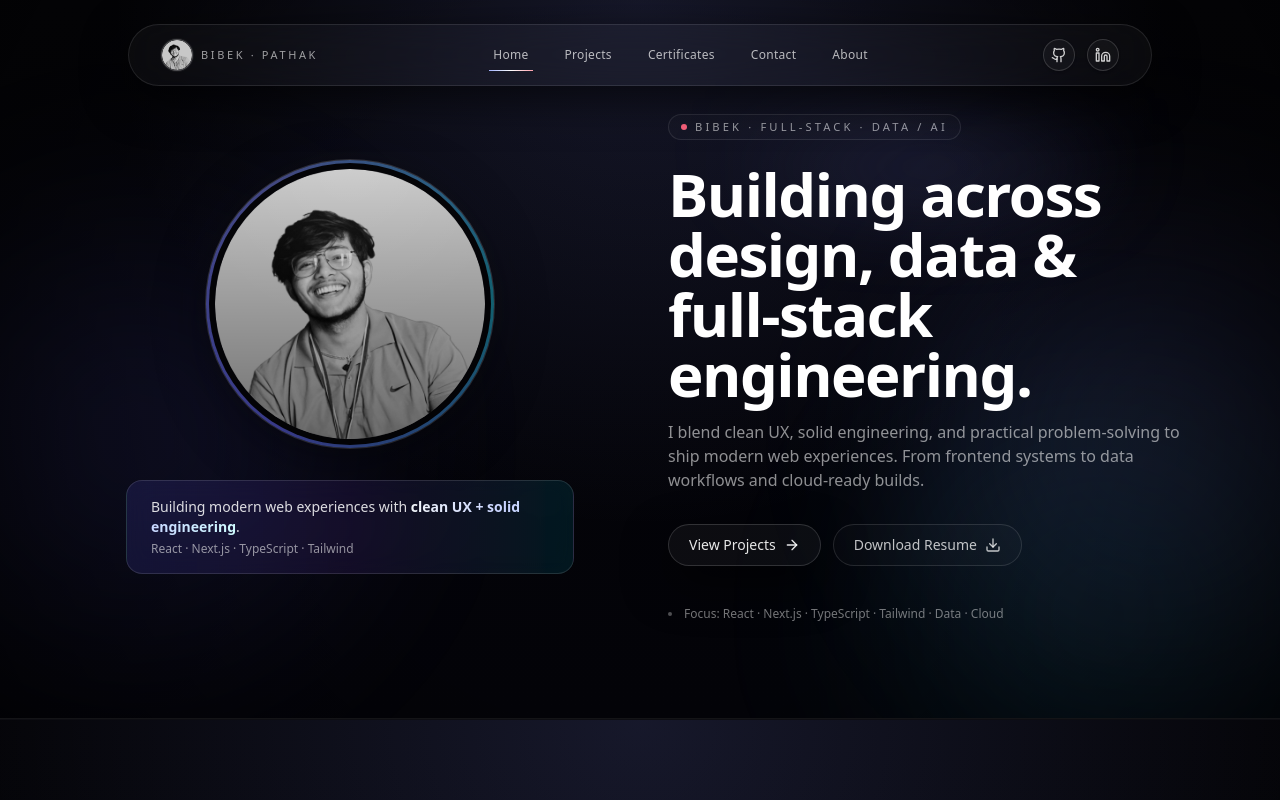
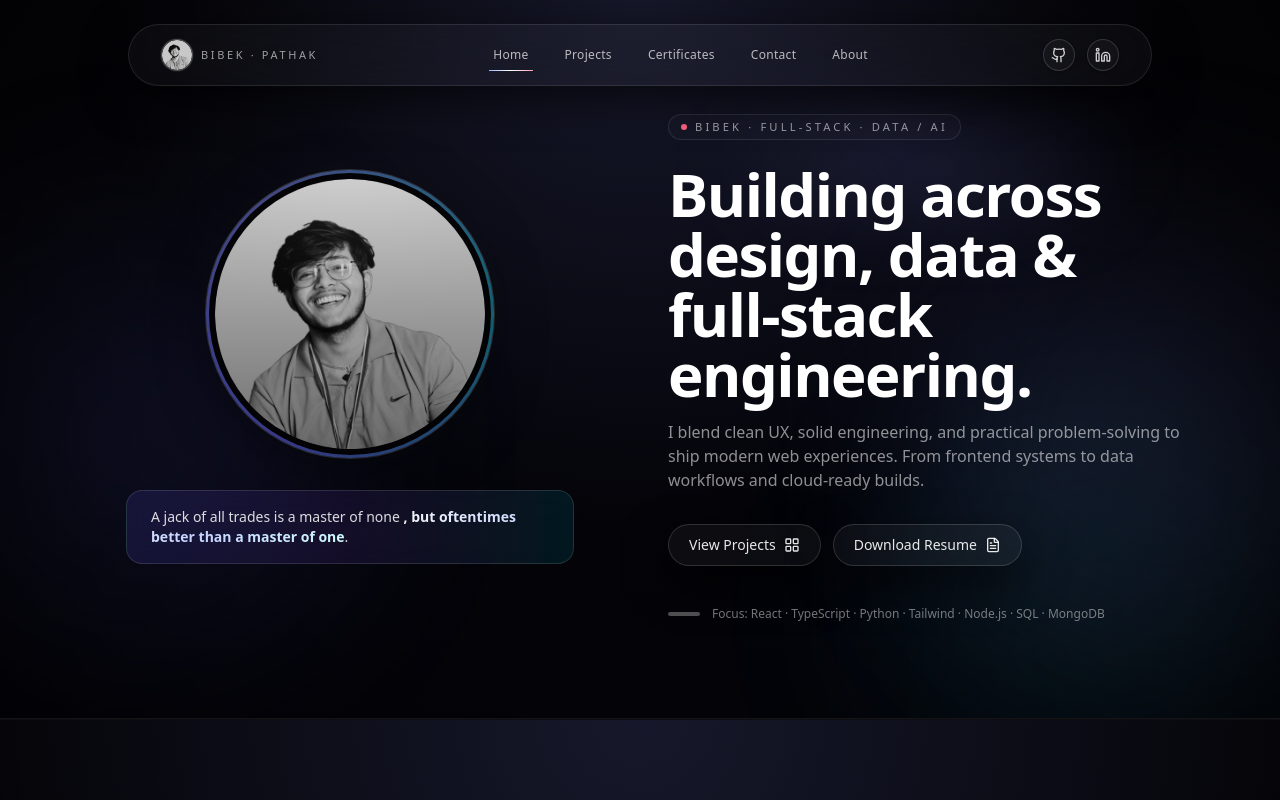
Before and after one commit to RavangDai/Portfolio, a Next.js app: page / in a window 1280 px wide. Shown: the top 800 px of the page. Built offline with nearby package versions, Linux system fonts and the light colour scheme.

Commit message:
Contact section updated

```diff
--- a/src/components/ui/contact-section.tsx
+++ b/src/components/ui/contact-section.tsx
@@ -2,7 +2,7 @@
 
 import { useState } from "react";
 import { motion } from "framer-motion";
-import { ArrowRight, Mail } from "lucide-react";
+import { SendHorizonal, Mail } from "lucide-react";
 import { cn } from "@/lib/utils";
 
 const container = {
@@ -25,6 +25,7 @@ const item = (delay: number) => ({
 
 export function ContactSection() {
   const [feedback, setFeedback] = useState<string | null>(null);
+  const [isSent, setIsSent] = useState(false);
 
   return (
     <section
@@ -112,6 +113,8 @@ export function ContactSection() {
                 setFeedback(
                   "Your email app should have opened with everything ready."
                 );
+                setIsSent(true);
+                setTimeout(() => setIsSent(false), 2500);
                 form.reset();
               }}
             >
@@ -167,27 +170,38 @@ export function ContactSection() {
                   )}
                   required
                 />
-                <p className="mt-2 text-[0.7rem] text-white/35">
-                  When you hit send, your default email app opens with this info
-                  filled in. You can edit it before you actually send.
-                </p>
+
               </FormField>
 
               {/* Button + feedback */}
               <div className="space-y-2 pt-1">
-                <button
+                <motion.button
                   type="submit"
+                  whileTap={{ scale: 0.97 }}
                   className={cn(
                     "group inline-flex items-center gap-2 rounded-full border border-white/15",
                     "bg-white/[0.04] px-6 py-2.5 text-sm font-medium text-white/90",
                     "shadow-[0_12px_32px_rgba(0,0,0,0.55)]",
                     "transition-all duration-300",
-                    "hover:bg-white/[0.07] hover:border-white/25"
+                    "hover:bg-white/[0.07] hover:border-white/25",
+                    "disabled:cursor-default disabled:opacity-75"
                   )}
+                  disabled={isSent}
                 >
-                  <span>Send message</span>
-                  <ArrowRight className="h-4 w-4 translate-x-0 transition-transform duration-200 group-hover:translate-x-1" />
-                </button>
+                  <span>{isSent ? "Sent" : "Send Message"}</span>
+                  <motion.span
+                    initial={false}
+                    animate={
+                      isSent
+                        ? { x: 24, y: -18, opacity: 0 }
+                        : { x: 0, y: 0, opacity: 1 }
+                    }
+                    transition={{ duration: 1, ease: "easeOut" }}
+                    className="inline-flex"
+                  >
+                    <SendHorizonal className="h-4 w-4" />
+                  </motion.span>
+                </motion.button>
 
                 {feedback && <p className="text-xs text-white/60">{feedback}</p>}
               </div>
@@ -247,13 +261,7 @@ export function ContactSection() {
                 />
               </div>
 
-              {/* Quote */}
-              <div className="mt-2 rounded-2xl border border-white/8 bg-white/[0.02] px-4 py-3 text-xs text-white/60">
-                <p>
-                  “Clear communication, fast iteration, and thoughtful UX. That is
-                  how I like to work on every project.”
-                </p>
-              </div>
+
             </motion.div>
           </div>
         </motion.div>
--- a/src/components/ui/new-hero.tsx
+++ b/src/components/ui/new-hero.tsx
@@ -2,7 +2,7 @@
 
 import Image from "next/image";
 import { motion } from "framer-motion";
-import { ArrowRight, Download } from "lucide-react";
+import { LayoutGrid, FileText } from "lucide-react";
 import { cn } from "@/lib/utils";
 
 const ease = [0.22, 1, 0.36, 1] as const;
@@ -138,10 +138,9 @@ export function NewHero() {
 
             <div className="mt-8 w-full max-w-md rounded-2xl border border-white/12 bg-gradient-to-r from-indigo-500/14 via-violet-500/10 to-cyan-400/10 px-6 py-4 backdrop-blur-md">
               <p className="text-sm text-white/85">
-                Building modern web experiences with{" "}
-                <span className={strongGradientText}>clean UX + solid engineering</span>.
+              {"A jack of all trades is a master of none "}
+                <span className={strongGradientText}>, but oftentimes better than a master of one</span>.
               </p>
-              <p className="mt-1 text-xs text-white/55">React · Next.js · TypeScript · Tailwind</p>
             </div>
           </motion.div>
 
@@ -181,22 +180,25 @@ export function NewHero() {
               <a
                 href="#projects"
                 className={cn(
-                  "inline-flex items-center justify-center gap-2 rounded-full border border-white/15",
+                  "group inline-flex items-center justify-center gap-2 rounded-full border border-white/15",
                   "bg-white/[0.04] px-5 py-2.5 text-sm text-white/90",
                   "shadow-[0_18px_45px_rgba(0,0,0,0.6)] hover:bg-white/[0.07]"
                 )}
               >
-                View Projects <ArrowRight className="h-4 w-4" />
+                View Projects{" "}
+                <LayoutGrid className="h-4 w-4 transition-transform duration-200 group-hover:translate-y-[-2px] group-hover:scale-105" />
               </a>
 
               <a
                 href="/resume.pdf"
                 className={cn(
-                  "inline-flex items-center justify-center gap-2 rounded-full border border-white/12",
-                  "bg-white/[0.02] px-5 py-2.5 text-sm text-white/75 hover:bg-white/[0.05]"
+                  "group inline-flex items-center justify-center gap-2 rounded-full border border-white/15",
+                  "bg-white/[0.04] px-5 py-2.5 text-sm text-white/90",
+                  "shadow-[0_18px_45px_rgba(0,0,0,0.6)] hover:bg-white/[0.07]"
                 )}
               >
-                Download Resume <Download className="h-4 w-4" />
+                Download Resume{" "}
+                <FileText className="h-4 w-4 transition-transform duration-200 group-hover:translate-y-[-1px] group-hover:scale-105" />
               </a>
             </motion.div>
 
@@ -207,8 +209,8 @@ export function NewHero() {
               custom={5}
               className="mt-10 flex items-center gap-3 text-xs text-white/45"
             >
-              <span className="h-1 w-1 rounded-full bg-white/30" />
-              Focus: React · Next.js · TypeScript · Tailwind · Data · Cloud
+              <span className="h-1 w-8 rounded-full bg-white/30" />
+              Focus: React · TypeScript · Python · Tailwind · Node.js · SQL · MongoDB
             </motion.div>
           </div>
         </div>
```
